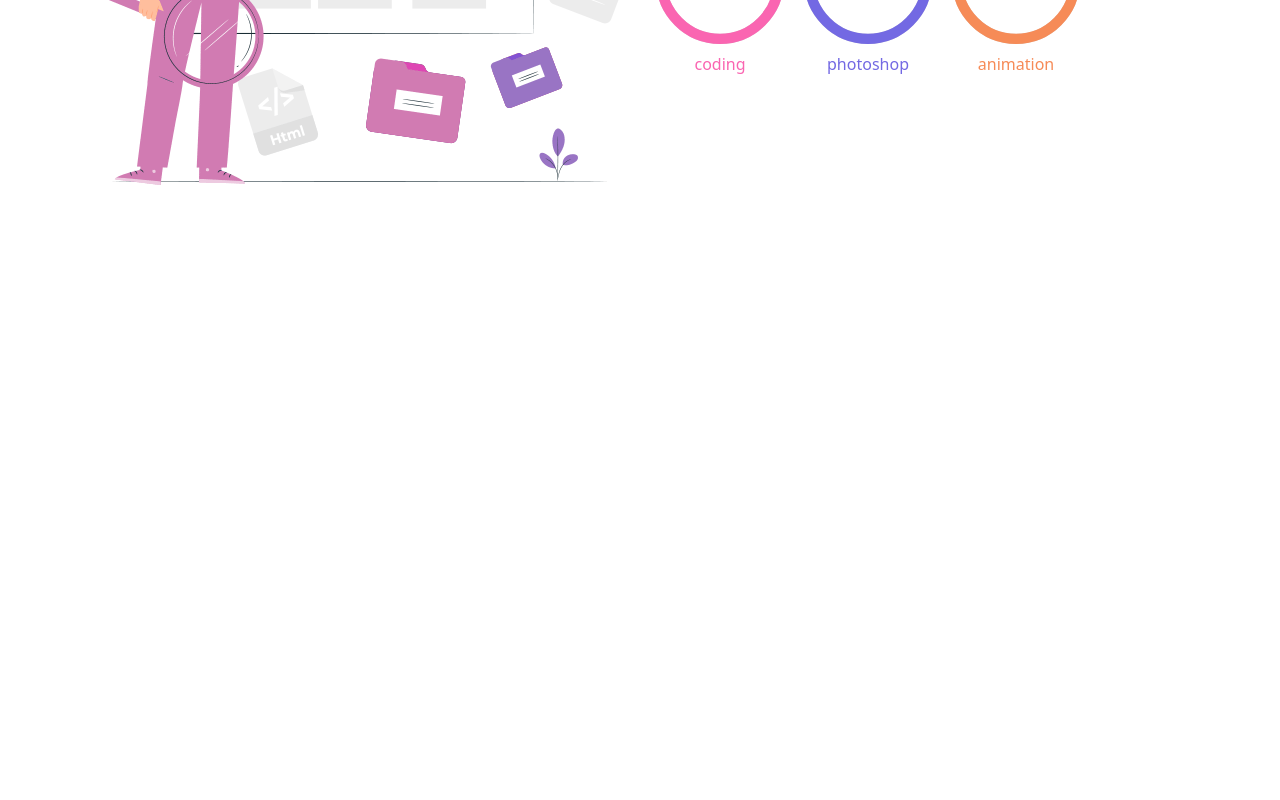
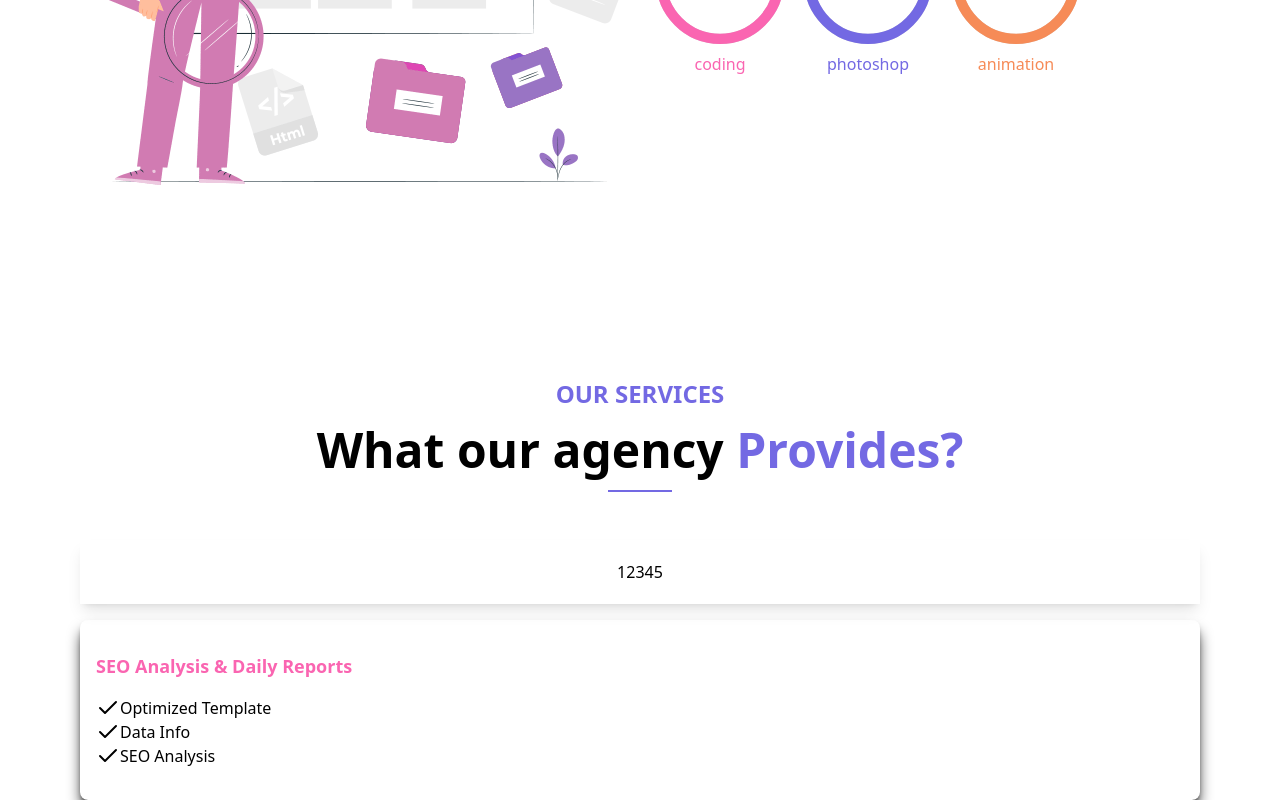
Before and after one commit to miloss98/digimedia-clone, a Next.js app: page / in a window 1280 px wide. Shown: the part 1202-2002 px from the top of the page. Before the commit the page ends 1516 px from the top, so only its background shows below. Built offline with nearby package versions, Linux system fonts and the light colour scheme.

Commit message:
services section in progress

```diff
--- a/src/components/hamburger-menu/index.tsx
+++ b/src/components/hamburger-menu/index.tsx
@@ -1,36 +1,58 @@
-const HamburgerMenu = ({ isOpen }: any) => {
+const HamburgerMenu = ({ isOpen, setIsOpen }: any) => {
   return (
     <>
       {isOpen && (
         <section className='absolute flex justify-center items-center w-full md:hidden'>
           <div className='flex flex-col justify-center items-center my-1 w-full border-lightGray bg-white shadow shadow-lg'>
             <div className='flex justify-center items-center w-full h-10 border-lightGray border-b'>
-              <a href='#home' className='hover:text-pink'>
+              <a
+                href='#home'
+                onClick={() => setIsOpen(false)}
+                className='hover:text-pink'
+              >
                 Home
               </a>
             </div>
-            <div className='flex justify-center items-center w-full h-10 border-lightGray border-b'>
+            <div
+              onClick={() => setIsOpen(false)}
+              className='flex justify-center items-center w-full h-10 border-lightGray border-b'
+            >
               <a href='#about' className='hover:text-pink'>
                 About
               </a>
             </div>
-            <div className='flex justify-center items-center w-full h-10 border-lightGray border-b'>
+            <div
+              onClick={() => setIsOpen(false)}
+              className='flex justify-center items-center w-full h-10 border-lightGray border-b'
+            >
               <a href='#services' className='hover:text-pink'>
                 Services
               </a>
             </div>
             <div className='flex justify-center items-center w-full h-10 border-lightGray border-b'>
-              <a href='#projects' className='hover:text-pink'>
+              <a
+                href='#projects'
+                onClick={() => setIsOpen(false)}
+                className='hover:text-pink'
+              >
                 Projects
               </a>
             </div>
             <div className='flex justify-center items-center w-full h-10 border-lightGray border-b'>
-              <a href='#blog' className='hover:text-pink'>
+              <a
+                href='#blog'
+                onClick={() => setIsOpen(false)}
+                className='hover:text-pink'
+              >
                 Blog
               </a>
             </div>
             <div className='flex justify-center items-center w-full h-10 border-lightGray border-b'>
-              <a href='#contact' className='hover:text-pink'>
+              <a
+                href='#contact'
+                onClick={() => setIsOpen(false)}
+                className='hover:text-pink'
+              >
                 Contact
               </a>
             </div>
--- a/src/components/header/index.tsx
+++ b/src/components/header/index.tsx
@@ -3,6 +3,9 @@ import logo from "../../../public/assets/logo.png";
 import { X, Menu } from "react-feather";
 
 const Header = ({ isOpen, setIsOpen }: any) => {
+  const handleClose = () => {
+    setIsOpen(false);
+  };
   return (
     <header className='flex flex-row justify-between items-center h-20 px-4 shadow-md md:px-10 md:h-24 lg:px-20'>
       <div>
@@ -10,10 +13,10 @@ const Header = ({ isOpen, setIsOpen }: any) => {
       </div>
       <nav>
         <div className='hidden md:flex md:justify-center md:items-center md:gap-5 lg:gap-10'>
-          <a href='#home' className='hover:text-pink'>
+          <a href='#home' onClick={handleClose} className='hover:text-pink'>
             Home
           </a>
-          <a href='#about' className='hover:text-pink'>
+          <a href='#about' onClick={handleClose} className='hover:text-pink'>
             About
           </a>
           <a href='#services' className='hover:text-pink'>
--- a/src/components/index.tsx
+++ b/src/components/index.tsx
@@ -3,5 +3,6 @@ import Header from "./header";
 import HamburgerMenu from "./hamburger-menu";
 import Blog from "./blog";
 import About from "./about";
+import Services from "./services";
 
-export { Preheader, Header, HamburgerMenu, Blog, About };
+export { Preheader, Header, HamburgerMenu, Blog, About, Services };
--- /dev/null
+++ b/src/components/services/index.tsx
@@ -0,0 +1,51 @@
+import { Check } from "react-feather";
+
+const Services = () => {
+  return (
+    <div
+      id='services'
+      className='flex flex-col justify-center items-center w-full mt-16 px-4 md:px-10 lg:px-20 '
+    >
+      <section className='flex flex-col justify-center items-center mb-4 gap-4 md:items-center md:mb-0'>
+        <p className='font-semibold text-lg text-center text-purple uppercase md:text-xl lg:text-2xl'>
+          Our services
+        </p>
+        <p className='font-bold text-2xl text-center md:text-4xl lg:text-5xl'>
+          What our agency <span className='text-purple'>Provides?</span>
+        </p>
+        <div className='h-0.5 w-16 bg-purple'> </div>
+      </section>
+      <section className='flex flex-col justify-center items-center w-full'>
+        {/* accordion switcher */}
+        <div className='flex w-full justify-center items-center h-16 shadow-gray shadow-lg mt-12 mb-4'>
+          <p>1</p>
+          <p>2</p>
+          <p>3</p>
+          <p>4</p>
+          <p>5</p>
+        </div>
+        {/* content */}
+        <div className='flex flex-col pl-4 w-full shadow-black shadow-lg rounded-lg'>
+          <div className='py-8'>
+            <p className='font-semibold text-lg text-pink pb-4 capitalize'>
+              SEO Analysis & Daily Reports
+            </p>
+            <ul>
+              <li className='flex'>
+                <Check /> Optimized Template
+              </li>
+              <li className='flex'>
+                <Check /> Data Info
+              </li>
+              <li className='flex'>
+                <Check /> SEO Analysis
+              </li>
+            </ul>
+          </div>
+        </div>
+      </section>
+    </div>
+  );
+};
+
+export default Services;
--- a/src/pages/index.tsx
+++ b/src/pages/index.tsx
@@ -1,6 +1,13 @@
 import Head from "next/head";
 import { useState } from "react";
-import { Preheader, Header, HamburgerMenu, Blog, About } from "../components";
+import {
+  Preheader,
+  Header,
+  HamburgerMenu,
+  Blog,
+  About,
+  Services,
+} from "../components";
 export default function Home() {
   const [isOpen, setIsOpen] = useState<boolean>(false);
   return (
@@ -14,9 +21,10 @@ export default function Home() {
       <div className='container mx-auto relative max-w-full'>
         <Preheader />
         <Header isOpen={isOpen} setIsOpen={setIsOpen} />
-        <HamburgerMenu isOpen={isOpen} />
+        <HamburgerMenu isOpen={isOpen} setIsOpen={setIsOpen} />
         <Blog />
         <About />
+        <Services />
       </div>
     </>
   );
```
